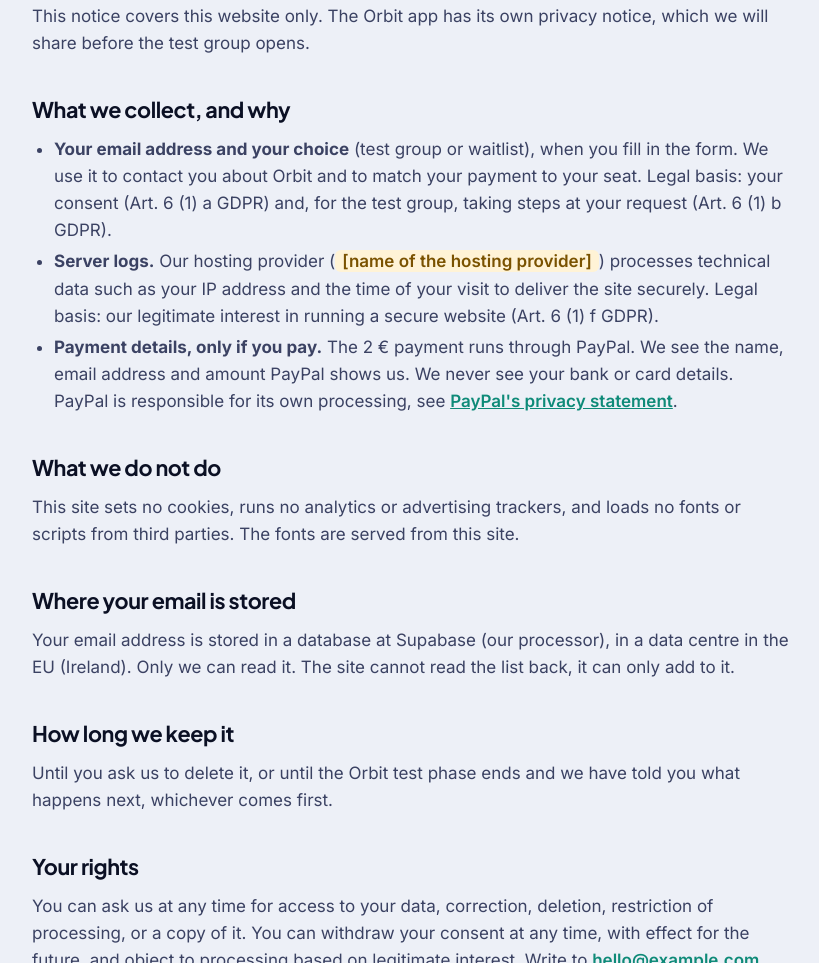
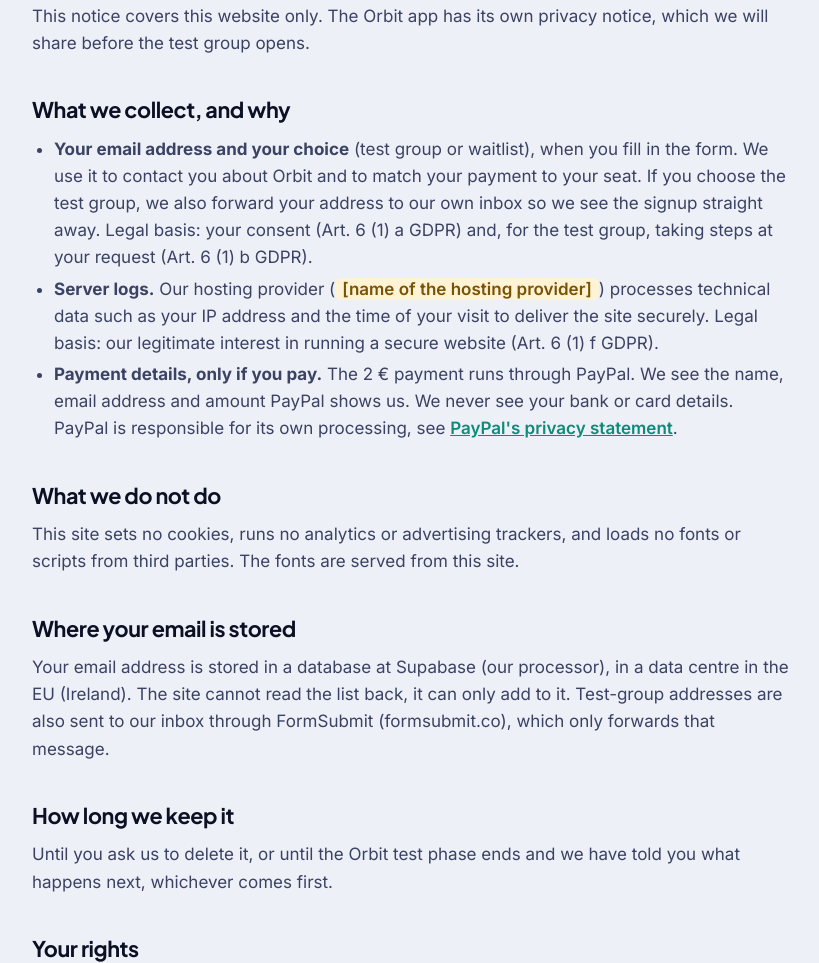
Before and after one commit to jyzuf/orbit-waitlist, a plain HTML site: page privacy.html in a window 1280 px wide. Shown: the part 426-1389 px from the top of the page, without its empty margins (228-1047 px from the left). Drawn offline with Linux system fonts and the light colour scheme.

Commit message:
Mention the test-group signup email in the privacy notice.
Co-authored-by: Cursor <cursoragent@cursor.com>

```diff
--- a/privacy.html
+++ b/privacy.html
@@ -52,7 +52,7 @@
 
       <h2>What we collect, and why</h2>
       <ul>
-        <li><strong>Your email address and your choice</strong> (test group or waitlist), when you fill in the form. We use it to contact you about Orbit and to match your payment to your seat. Legal basis: your consent (Art. 6 (1) a GDPR) and, for the test group, taking steps at your request (Art. 6 (1) b GDPR).</li>
+        <li><strong>Your email address and your choice</strong> (test group or waitlist), when you fill in the form. We use it to contact you about Orbit and to match your payment to your seat. If you choose the test group, we also forward your address to our own inbox so we see the signup straight away. Legal basis: your consent (Art. 6 (1) a GDPR) and, for the test group, taking steps at your request (Art. 6 (1) b GDPR).</li>
         <li><strong>Server logs.</strong> Our hosting provider (<span class="todo">[name of the hosting provider]</span>) processes technical data such as your IP address and the time of your visit to deliver the site securely. Legal basis: our legitimate interest in running a secure website (Art. 6 (1) f GDPR).</li>
         <li><strong>Payment details, only if you pay.</strong> The 2 € payment runs through PayPal. We see the name, email address and amount PayPal shows us. We never see your bank or card details. PayPal is responsible for its own processing, see <a href="https://www.paypal.com/privacy" rel="noopener">PayPal's privacy statement</a>.</li>
       </ul>
@@ -61,7 +61,7 @@
       <p>This site sets no cookies, runs no analytics or advertising trackers, and loads no fonts or scripts from third parties. The fonts are served from this site.</p>
 
       <h2>Where your email is stored</h2>
-      <p>Your email address is stored in a database at Supabase (our processor), in a data centre in the EU (Ireland). Only we can read it. The site cannot read the list back, it can only add to it.</p>
+      <p>Your email address is stored in a database at Supabase (our processor), in a data centre in the EU (Ireland). The site cannot read the list back, it can only add to it. Test-group addresses are also sent to our inbox through FormSubmit (formsubmit.co), which only forwards that message.</p>
 
       <h2>How long we keep it</h2>
       <p>Until you ask us to delete it, or until the Orbit test phase ends and we have told you what happens next, whichever comes first.</p>
```
Also changed, not shown: README.md.
